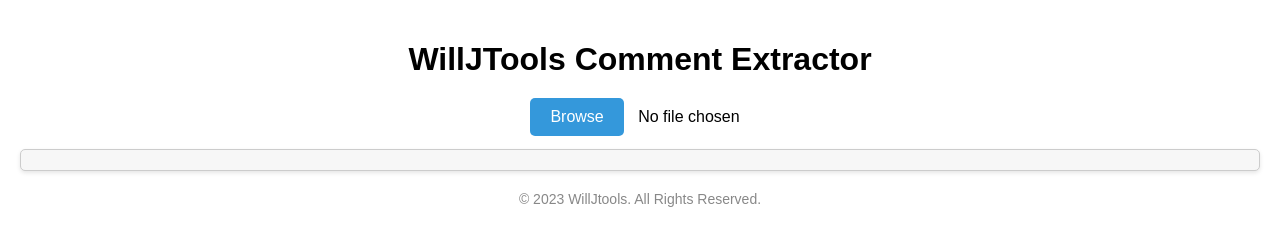
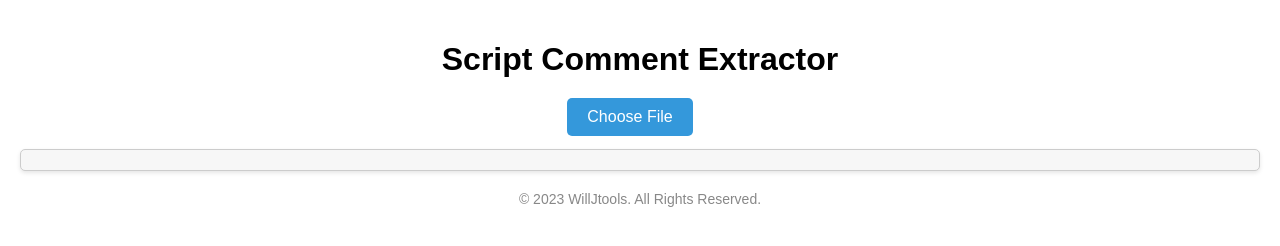
Before and after one commit to WillJTools/commentextractor.github.io, a plain HTML site: page index.html in a window 1280 px wide. Drawn offline with Linux system fonts and the light colour scheme.

Commit message:
Update index.html

```diff
--- a/index.html
+++ b/index.html
@@ -3,15 +3,24 @@
 <head>
   <meta charset="UTF-8">
   <meta name="viewport" content="width=device-width, initial-scale=1.0">
-  <title>WillJTools Comment Extractor</title>
+  <title>Script Comment Extractor</title>
   <link rel="stylesheet" href="styles.css">
 </head>
 <body>
-  <h1>WillJTools Comment Extractor</h1>
-  <label class="upload-button" for="scriptFile">Browse</label>
-  <span id="fileName">No file chosen</span>
+  <h1>Script Comment Extractor</h1>
+  <label class="upload-button" for="scriptFile">Choose File</label>
   <input type="file" id="scriptFile" accept=".js, .py, .java, .bash, .rb, .cpp, .go" style="display: none;">
+  <span id="fileName"></span> <!-- Add this element -->
   <pre id="commentsOutput"></pre>
+
+
+
+
+
+
+
+
+
 
   <footer>&copy; 2023 WillJtools. All Rights Reserved.</footer>
 
```
